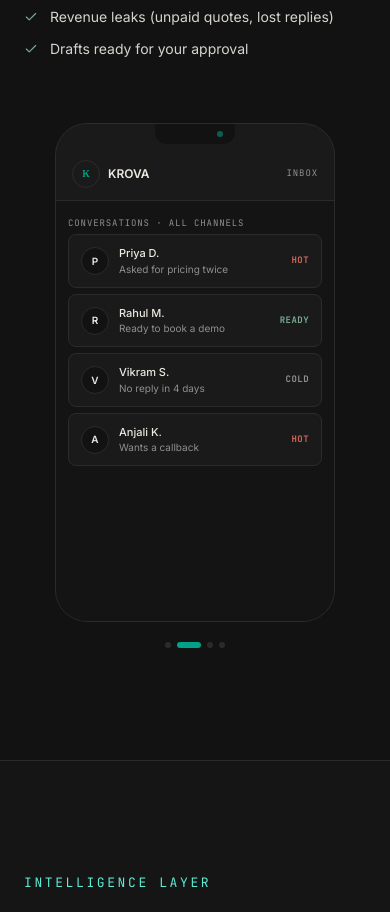
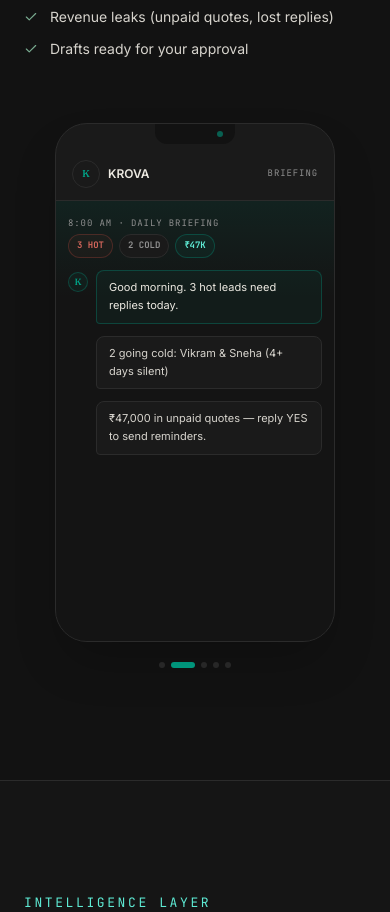
Before and after one commit to nikhilsrivaw/krova-web, a Next.js app: page / in a window 390 px wide. Shown: the part 4560-5472 px from the top of the page. Built offline with nearby package versions, Linux system fonts and the light colour scheme.

Commit message:
Upgrade phone carousel screens to product-level dashboard UI with radial charts and stat cards

```diff
--- a/components/spectrum/phone-carousel.tsx
+++ b/components/spectrum/phone-carousel.tsx
@@ -2,20 +2,92 @@
 
 import { useEffect, useState } from "react";
 import { motion, AnimatePresence } from "motion/react";
-import { TrendingUp } from "lucide-react";
+import { TrendingUp, Flame, Snowflake, IndianRupee, Sparkles } from "lucide-react";
 
-const CONVERSATIONS = [
-  { name: "Priya D.", note: "Asked for pricing twice", tag: "HOT", color: "text-thread-bright" },
-  { name: "Rahul M.", note: "Ready to book a demo", tag: "READY", color: "text-seal-bright" },
-  { name: "Vikram S.", note: "No reply in 4 days", tag: "COLD", color: "text-os-text-dim" },
-  { name: "Anjali K.", note: "Wants a callback", tag: "HOT", color: "text-thread-bright" },
+/** A small SVG donut used for health/portfolio scores — center text stays upright. */
+function RadialProgress({
+  value,
+  size = 60,
+  strokeWidth = 5,
+  color = "#00A387",
+  trackColor = "#2B2B2B",
+}: {
+  value: number;
+  size?: number;
+  strokeWidth?: number;
+  color?: string;
+  trackColor?: string;
+}) {
+  const radius = (size - strokeWidth) / 2;
+  const circumference = 2 * Math.PI * radius;
+  const offset = circumference - (value / 100) * circumference;
+  return (
+    <div className="relative shrink-0" style={{ width: size, height: size }}>
+      <svg width={size} height={size} className="-rotate-90">
+        <circle cx={size / 2} cy={size / 2} r={radius} fill="none" stroke={trackColor} strokeWidth={strokeWidth} />
+        <circle
+          cx={size / 2}
+          cy={size / 2}
+          r={radius}
+          fill="none"
+          stroke={color}
+          strokeWidth={strokeWidth}
+          strokeDasharray={circumference}
+          strokeDashoffset={offset}
+          strokeLinecap="round"
+        />
+      </svg>
+      <div className="absolute inset-0 flex items-center justify-center">
+        <span className="text-[12px] font-bold text-os-ink">{value}</span>
+      </div>
+    </div>
+  );
+}
+
+const STATS = [
+  { label: "Hot leads", value: "3", icon: <Flame size={13} className="text-thread-bright" />, tint: "border-thread/30 bg-thread/[0.06]" },
+  { label: "Going cold", value: "2", icon: <Snowflake size={13} className="text-os-text-dim" />, tint: "border-os-border bg-os-card" },
+  { label: "Revenue risk", value: "₹47k", icon: <IndianRupee size={13} className="text-thread-bright" />, tint: "border-thread/30 bg-thread/[0.06]" },
+  { label: "Drafts ready", value: "5", icon: <Sparkles size={13} className="text-teal" />, tint: "border-teal/30 bg-teal/[0.06]" },
 ];
 
-const QUOTES = [
-  { name: "Sharma & Co.", amount: "₹18,000", overdue: "14 days overdue" },
-  { name: "Kapoor Interiors", amount: "₹22,500", overdue: "9 days overdue" },
-  { name: "Verma Textiles", amount: "₹6,500", overdue: "21 days overdue" },
-];
+const WEEK_BARS = [40, 65, 50, 80, 60, 90, 70];
+
+function DashboardScreen() {
+  return (
+    <div className="space-y-3">
+      <div className="mb-1 font-mono text-[9px] uppercase tracking-widest text-os-text-dim">
+        Good morning
+      </div>
+      <div className="flex items-center gap-4 rounded-xl border border-os-border bg-os-card p-4">
+        <RadialProgress value={78} />
+        <div>
+          <div className="text-[11px] font-semibold text-os-ink">Portfolio health</div>
+          <div className="text-[10px] text-os-text-dim">78/100 · trending up</div>
+        </div>
+      </div>
+      <div className="grid grid-cols-2 gap-2">
+        {STATS.map((s) => (
+          <div key={s.label} className={`rounded-lg border p-2.5 ${s.tint}`}>
+            {s.icon}
+            <div className="mt-1.5 text-[15px] font-bold leading-none text-os-ink">{s.value}</div>
+            <div className="mt-1 text-[9px] text-os-text-dim">{s.label}</div>
+          </div>
+        ))}
+      </div>
+      <div className="rounded-lg border border-os-border bg-os-card p-3">
+        <div className="mb-2 font-mono text-[9px] uppercase tracking-widest text-os-text-dim">
+          Messages this week
+        </div>
+        <div className="flex h-10 items-end gap-1.5">
+          {WEEK_BARS.map((h, i) => (
+            <div key={i} className="flex-1 rounded-t bg-teal/70" style={{ height: `${h}%` }} />
+          ))}
+        </div>
+      </div>
+    </div>
+  );
+}
 
 function BriefingScreen() {
   return (
@@ -23,43 +95,85 @@ function BriefingScreen() {
       <div className="mb-1 font-mono text-[9px] uppercase tracking-widest text-os-text-dim">
         8:00 AM · Daily briefing
       </div>
+      <div className="flex gap-1.5">
+        <span className="rounded-full border border-thread/30 bg-thread/[0.06] px-2 py-1 font-mono text-[9px] font-bold text-thread-bright">
+          3 HOT
+        </span>
+        <span className="rounded-full border border-os-border bg-os-card px-2 py-1 font-mono text-[9px] font-bold text-os-text-dim">
+          2 COLD
+        </span>
+        <span className="rounded-full border border-teal/30 bg-teal/[0.06] px-2 py-1 font-mono text-[9px] font-bold text-teal-bright">
+          ₹47K
+        </span>
+      </div>
+      <div className="flex items-start gap-2">
+        <div className="mt-0.5 flex size-5 shrink-0 items-center justify-center rounded-full border border-teal/30 bg-teal/[0.06]">
+          <span className="font-serif text-[9px] text-teal">K</span>
+        </div>
         <div className="rounded-lg rounded-bl-sm border border-teal/30 bg-teal/[0.06] px-3 py-2 text-[11px] leading-relaxed text-os-ink">
           Good morning. 3 hot leads need replies today.
         </div>
-      <div className="rounded-lg rounded-bl-sm border border-os-border bg-os-card px-3 py-2 text-[11px] leading-relaxed text-os-ink/90">
+      </div>
+      <div className="ml-7 rounded-lg rounded-bl-sm border border-os-border bg-os-card px-3 py-2 text-[11px] leading-relaxed text-os-ink/90">
         2 going cold: Vikram &amp; Sneha (4+ days silent)
       </div>
-      <div className="rounded-lg rounded-bl-sm border border-os-border bg-os-card px-3 py-2 text-[11px] leading-relaxed text-os-ink/90">
+      <div className="ml-7 rounded-lg rounded-bl-sm border border-os-border bg-os-card px-3 py-2 text-[11px] leading-relaxed text-os-ink/90">
         ₹47,000 in unpaid quotes — reply YES to send reminders.
       </div>
     </div>
   );
 }
 
+const CONVERSATIONS = [
+  { name: "Priya D.", note: "Asked for pricing twice", tag: "HOT", tagColor: "text-thread-bright", ring: "bg-thread/15", dot: "bg-thread" },
+  { name: "Rahul M.", note: "Ready to book a demo", tag: "READY", tagColor: "text-seal-bright", ring: "bg-seal/15", dot: "bg-seal" },
+  { name: "Vikram S.", note: "No reply in 4 days", tag: "COLD", tagColor: "text-os-text-dim", ring: "bg-os-border", dot: "bg-os-border-bright" },
+  { name: "Anjali K.", note: "Wants a callback", tag: "HOT", tagColor: "text-thread-bright", ring: "bg-thread/15", dot: "bg-thread" },
+];
+
 function ConversationsScreen() {
   return (
+    <div className="space-y-3">
+      <div className="flex items-center gap-1.5">
+        {["All", "Hot", "Cold"].map((t, i) => (
+          <span
+            key={t}
+            className={`rounded-full px-2.5 py-1 font-mono text-[9px] font-bold uppercase tracking-wider ${
+              i === 0 ? "bg-teal text-os-bg" : "border border-os-border text-os-text-dim"
+            }`}
+          >
+            {t}
+          </span>
+        ))}
+      </div>
       <div className="space-y-1.5">
-      <div className="mb-1 font-mono text-[9px] uppercase tracking-widest text-os-text-dim">
-        Conversations · All channels
-      </div>
         {CONVERSATIONS.map((c) => (
           <div
             key={c.name}
             className="flex items-center gap-2.5 rounded-lg border border-os-border bg-os-card px-3 py-2.5"
           >
-          <div className="flex size-7 shrink-0 items-center justify-center rounded-full border border-os-border bg-os-bg text-[10px] font-semibold text-os-ink">
+            <div
+              className={`relative flex size-8 shrink-0 items-center justify-center rounded-full text-[10px] font-semibold text-os-ink ${c.ring}`}
+            >
               {c.name[0]}
+              <span className={`absolute -bottom-0.5 -right-0.5 size-2.5 rounded-full border-2 border-os-card ${c.dot}`} />
             </div>
             <div className="min-w-0 flex-1">
               <div className="truncate text-[11px] font-medium text-os-ink">{c.name}</div>
               <div className="truncate text-[10px] text-os-text-dim">{c.note}</div>
             </div>
-          <span className={`shrink-0 font-mono text-[9px] font-bold tracking-wider ${c.color}`}>{c.tag}</span>
+            <span className={`shrink-0 font-mono text-[9px] font-bold tracking-wider ${c.tagColor}`}>{c.tag}</span>
           </div>
         ))}
       </div>
+    </div>
   );
 }
+
+const CUSTOMERS = [
+  { name: "Priya D.", score: 82, color: "#5B8A72", status: "Healthy", statusColor: "text-seal-bright" },
+  { name: "Vikram S.", score: 28, color: "#B5473D", status: "At risk", statusColor: "text-thread-bright" },
+];
 
 function IntelligenceScreen() {
   return (
@@ -67,25 +181,30 @@ function IntelligenceScreen() {
       <div className="mb-1 font-mono text-[9px] uppercase tracking-widest text-os-text-dim">
         Customer intelligence
       </div>
-      <div className="rounded-lg border border-os-border bg-os-card p-3.5">
-        <div className="mb-2 flex items-center justify-between">
-          <span className="text-[11px] font-semibold text-os-ink">Priya D.</span>
-          <span className="font-mono text-[9px] uppercase tracking-widest text-seal-bright">Healthy</span>
+      <div className="grid grid-cols-3 gap-2">
+        <div className="rounded-lg border border-seal/30 bg-seal/[0.06] p-2 text-center">
+          <div className="text-[15px] font-bold text-seal-bright">24</div>
+          <div className="text-[8px] text-os-text-dim">Healthy</div>
         </div>
-        <div className="mb-1.5 h-1.5 overflow-hidden rounded-full bg-os-bg">
-          <div className="h-full w-[82%] rounded-full bg-seal" />
+        <div className="rounded-lg border border-thread/30 bg-thread/[0.06] p-2 text-center">
+          <div className="text-[15px] font-bold text-thread-bright">3</div>
+          <div className="text-[8px] text-os-text-dim">At risk</div>
         </div>
-        <div className="text-[9px] text-os-text-dim">Health score · 82/100</div>
+        <div className="rounded-lg border border-os-border bg-os-card p-2 text-center">
+          <div className="text-[15px] font-bold text-os-ink">1</div>
+          <div className="text-[8px] text-os-text-dim">Churned</div>
         </div>
-      <div className="rounded-lg border border-os-border bg-os-card p-3.5">
-        <div className="mb-2 flex items-center justify-between">
-          <span className="text-[11px] font-semibold text-os-ink">Vikram S.</span>
-          <span className="font-mono text-[9px] uppercase tracking-widest text-thread-bright">At risk</span>
       </div>
-        <div className="mb-1.5 h-1.5 overflow-hidden rounded-full bg-os-bg">
-          <div className="h-full w-[28%] rounded-full bg-thread" />
+      <div className="space-y-1.5">
+        {CUSTOMERS.map((c) => (
+          <div key={c.name} className="flex items-center gap-3 rounded-lg border border-os-border bg-os-card p-3">
+            <RadialProgress value={c.score} size={38} strokeWidth={4} color={c.color} />
+            <div className="min-w-0 flex-1">
+              <div className="text-[11px] font-semibold text-os-ink">{c.name}</div>
+              <div className={`font-mono text-[9px] uppercase tracking-widest ${c.statusColor}`}>{c.status}</div>
             </div>
-        <div className="text-[9px] text-os-text-dim">Health score · 28/100 · churn risk high</div>
+          </div>
+        ))}
       </div>
       <div className="flex items-center gap-2 text-[10px] text-os-text-dim">
         <TrendingUp size={12} className="shrink-0 text-teal" /> Energy trending up this week
@@ -94,14 +213,35 @@ function IntelligenceScreen() {
   );
 }
 
+const QUOTES = [
+  { name: "Sharma & Co.", amount: "₹18,000", overdue: "14 days overdue" },
+  { name: "Kapoor Interiors", amount: "₹22,500", overdue: "9 days overdue" },
+  { name: "Verma Textiles", amount: "₹6,500", overdue: "21 days overdue" },
+];
+
+const LEAK_BARS = [30, 45, 35, 55, 40, 65, 50];
+
 function RevenueScreen() {
   return (
     <div className="space-y-3">
       <div className="mb-1 font-mono text-[9px] uppercase tracking-widest text-os-text-dim">
         Revenue leaks
       </div>
-      <div className="rounded-lg border border-thread/30 bg-thread/[0.06] px-3 py-2.5 text-[11px] text-os-ink">
-        ₹47,000 stuck in unpaid quotes
+      <div className="rounded-xl border border-thread/30 bg-thread/[0.06] p-4">
+        <div className="flex items-end justify-between">
+          <div>
+            <div className="text-[22px] font-bold leading-none text-thread-bright">₹47,000</div>
+            <div className="mt-1 text-[10px] text-os-text-dim">stuck in unpaid quotes</div>
+          </div>
+          <span className="flex items-center gap-0.5 rounded-full bg-thread/15 px-2 py-1 font-mono text-[9px] font-bold text-thread-bright">
+            <TrendingUp size={10} /> +12%
+          </span>
+        </div>
+        <div className="mt-3 flex h-8 items-end gap-1">
+          {LEAK_BARS.map((h, i) => (
+            <div key={i} className="flex-1 rounded-t bg-thread/50" style={{ height: `${h}%` }} />
+          ))}
+        </div>
       </div>
       <div className="space-y-1.5">
         {QUOTES.map((q) => (
@@ -125,6 +265,7 @@ function RevenueScreen() {
 }
 
 const SCREENS = [
+  { id: "dashboard", label: "Overview", node: <DashboardScreen /> },
   { id: "briefing", label: "Briefing", node: <BriefingScreen /> },
   { id: "conversations", label: "Inbox", node: <ConversationsScreen /> },
   { id: "intelligence", label: "Health", node: <IntelligenceScreen /> },
@@ -151,7 +292,7 @@ export function PhoneCarousel() {
   return (
     <div className="relative mx-auto w-[280px]">
       <div
-        className="relative overflow-hidden rounded-[2rem] border border-os-border bg-os-card"
+        className="relative overflow-hidden rounded-[2rem] border border-os-border bg-os-card shadow-2xl"
         onMouseEnter={() => setPaused(true)}
         onMouseLeave={() => setPaused(false)}
       >
@@ -171,7 +312,8 @@ export function PhoneCarousel() {
           </span>
         </div>
 
-        <div className="relative h-[420px] overflow-hidden bg-os-bg/60">
+        <div className="relative h-[440px] overflow-hidden bg-os-bg/60">
+          <div className="pointer-events-none absolute inset-x-0 top-0 h-24 bg-gradient-to-b from-teal/10 to-transparent" />
           <AnimatePresence mode="wait">
             <motion.div
               key={SCREENS[active].id}
```
Lines whose indentation alone changed are shown as unchanged.
